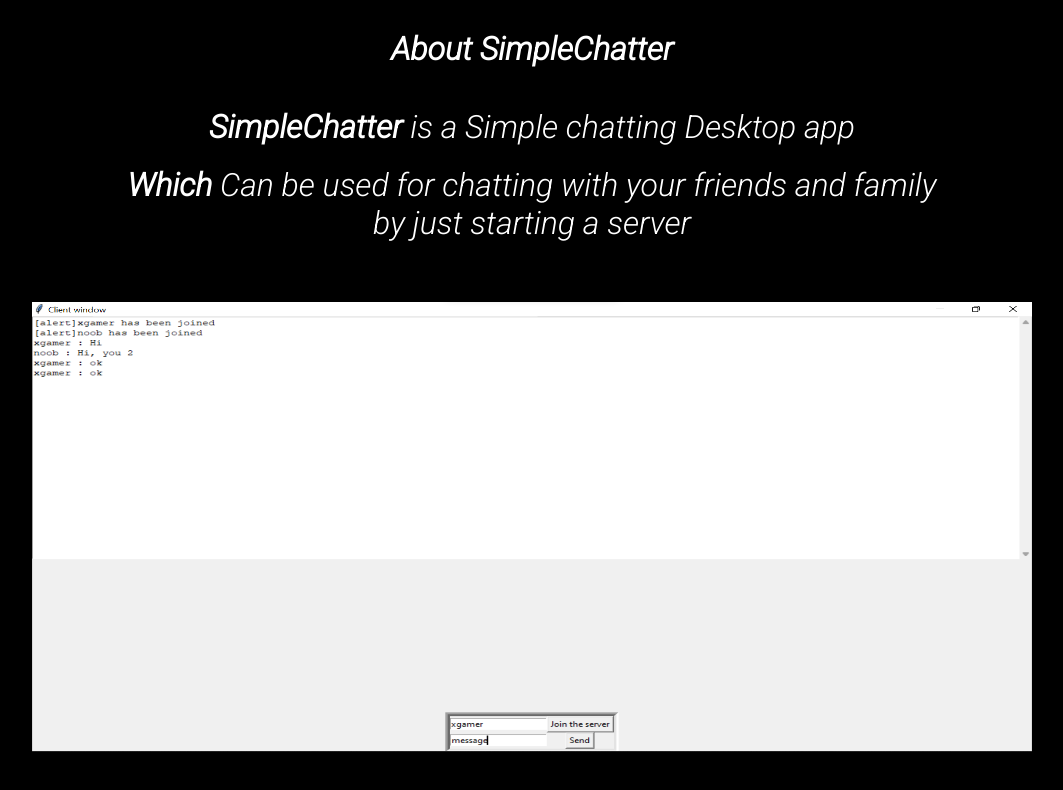
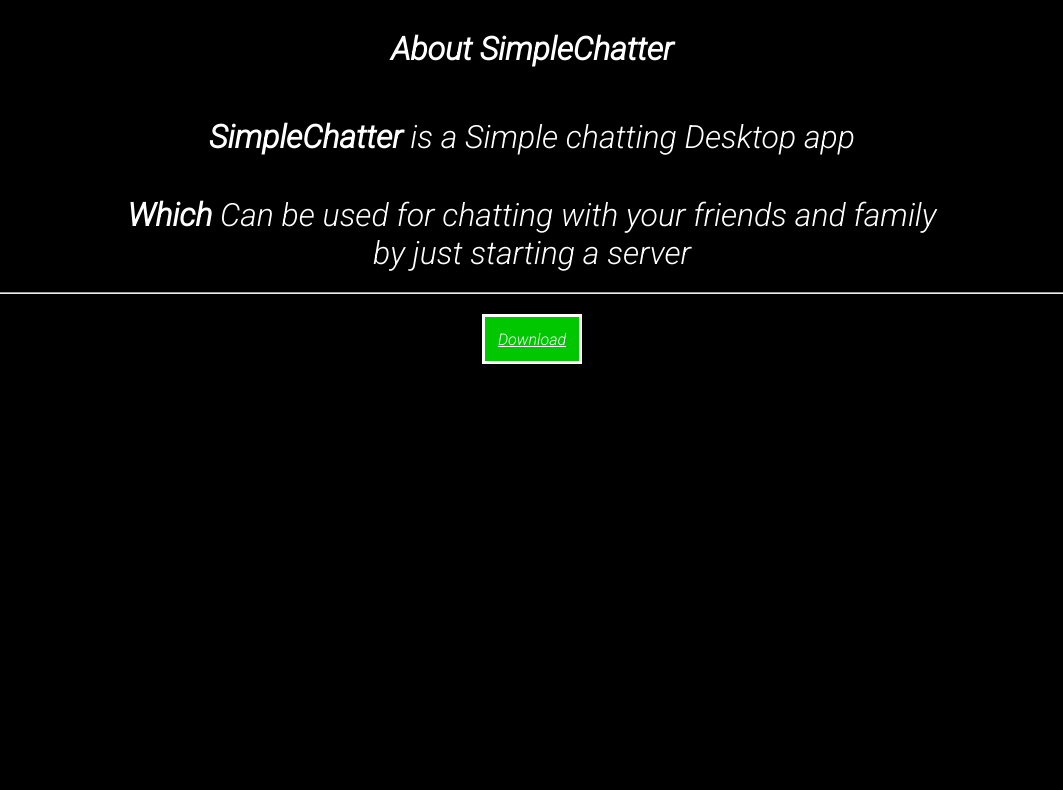
Before and after one commit to chatforia/chatforia, a plain HTML site: page docs/index.html in a window 1280 px wide. Shown: the whole page, without its empty margins (108-1171 px from the left). Drawn offline with Linux system fonts and the light colour scheme.

Commit message:
docs: created the website for downloading thapp

```diff
--- a/docs/index.html
+++ b/docs/index.html
@@ -11,36 +11,11 @@
       href="https://fonts.googleapis.com/css2?family=Roboto:ital,wght@1,300&display=swap"
       rel="stylesheet"
     />
-    <style>
-      * {
-        margin: 0;
-        padding: 0;
-        box-sizing: border-box;
-        color: white;
-        text-align: center;
-      }
-      body {
-        background-color: black;
-        font-family: "Roboto", sans-serif;
-      }
-      .heading {
-        margin: 30px;
-        font-style: italic;
-      }
-      .Desc {
-        padding: 10px;
-        font-size: 2rem;
-        font-family: "Roboto", sans-serif;
-      }
-      img[src="img/s1.png"] {
-        width: 1000px;
-        height: 500px;
-        padding-top: 50px;
-      }
-    </style>
+    <link rel="stylesheet" href="styling.css" />
   </head>
   <body>
     <h1 class="heading">About SimpleChatter</h1>
+
     <p class="Desc">
       <strong>SimpleChatter</strong> is a Simple chatting Desktop app
     </p>
@@ -48,6 +23,7 @@
       <strong>Which</strong> Can be used for chatting with your friends and
       family <br />by just starting a server
     </p>
-    <img src="img/s1.png" alt="SimpleChatter screenshot 1" />
+    <hr />
+    <button class="btn"><a href="downloads.html">Download</a></button>
   </body>
 </html>
--- /dev/null
+++ b/docs/styling.css
@@ -0,0 +1,46 @@
+ * {
+        margin: 0;
+        padding: 0;
+        box-sizing: border-box;
+        color: white;
+        text-align: center;
+      }
+      body {
+        background-color: black;
+        font-family: "Roboto", sans-serif;
+      }
+      .heading {
+        margin: 30px;
+        font-style: italic;
+      }
+      .Desc {
+        padding: 20px;
+        font-size: 2rem;
+        font-family: "Roboto", sans-serif;
+      }
+
+      .btn{
+          width: 100px;
+          height: 50px;
+          background-color: rgb(0, 199, 0);
+          font-family: "Roboto", sans-serif;
+          border: 3px white solid;
+          padding: 5px;
+          display: block;
+          margin: auto;
+          margin-top: 20px;
+          margin-bottom: 10px;
+          font-size: 1em;
+
+      }
+
+      .versions {
+          margin: 50px;
+
+      }
+      .versions a{
+          font-family: "Roboto", sans-serif;
+          font-size: 1em;
+          color: green;
+
+      }
```
Also changed, not shown: docs/downloads.html (added, +25 -0 lines), docs/img/s1.png (deleted), 1 other file.
